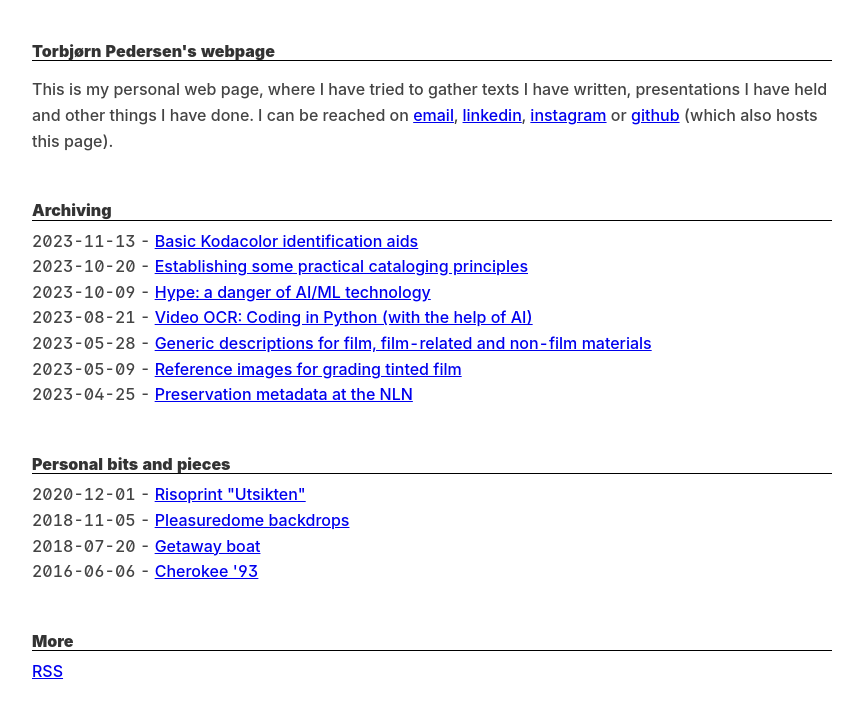
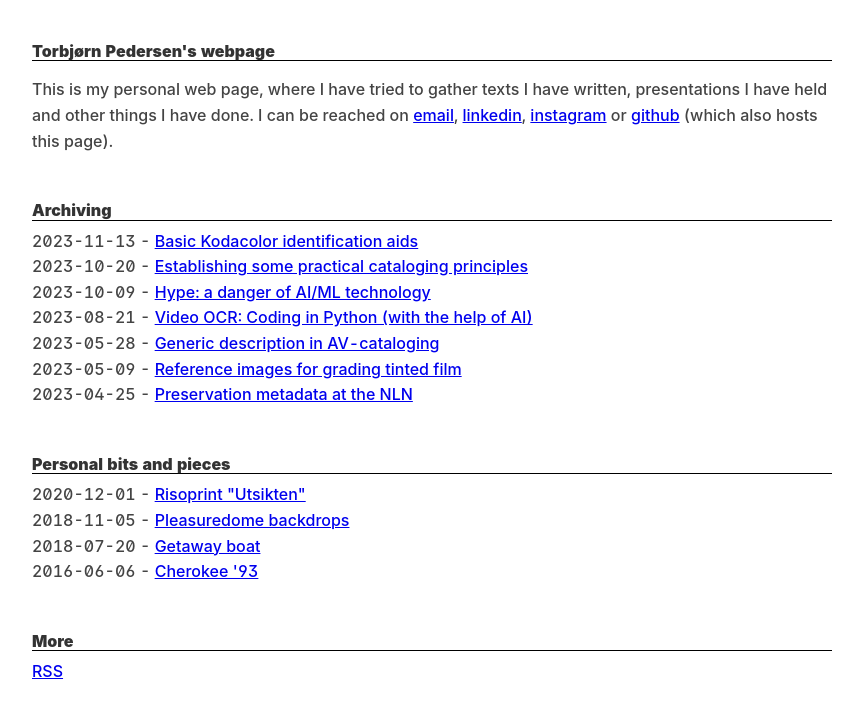
Before and after one commit to torbjornbp/torbjornbp.github.io, a Jekyll site: the page built from index.md, in a window 1280 px wide. Shown: the top 718 px of the page, without its empty margins (208-1071 px from the left). Built offline with Jekyll 4.4.1, drawn with Linux system fonts in a browser that asks for light colours; some web fonts are replaced.

Commit message:
Update 2023-05-28-FIAF-CDC-film-related-materials-workshop.md

```diff
--- a/_posts/documents/2023-05-28-FIAF-CDC-film-related-materials-workshop.md
+++ b/_posts/documents/2023-05-28-FIAF-CDC-film-related-materials-workshop.md
@@ -1,7 +1,7 @@
 ---
 category: documents
 layout: post
-title: "Generic descriptions for film, film-related and non-film materials"
+title: "Generic description in AV-cataloging"
 ---
 
 Presentation held at the FIAF CDC Workshop ["So Much More Than Non-Film: Cataloguing Film-Related Materials"](https://www.fiafnet.org/pages/Training/CDC-Workshop-2023-Film-related-Materials.html) in Stockholm 25.05.2023. Presentation focused on the ongoing migration work from the Mavis system to Axiell Collections at the National Library of Norway. Emphasis on how the LRM/EN15907 models can be applied in a generic manner for different types of materials. Some thoughts on "marrying" catalog models with traditional archiving models.
```
